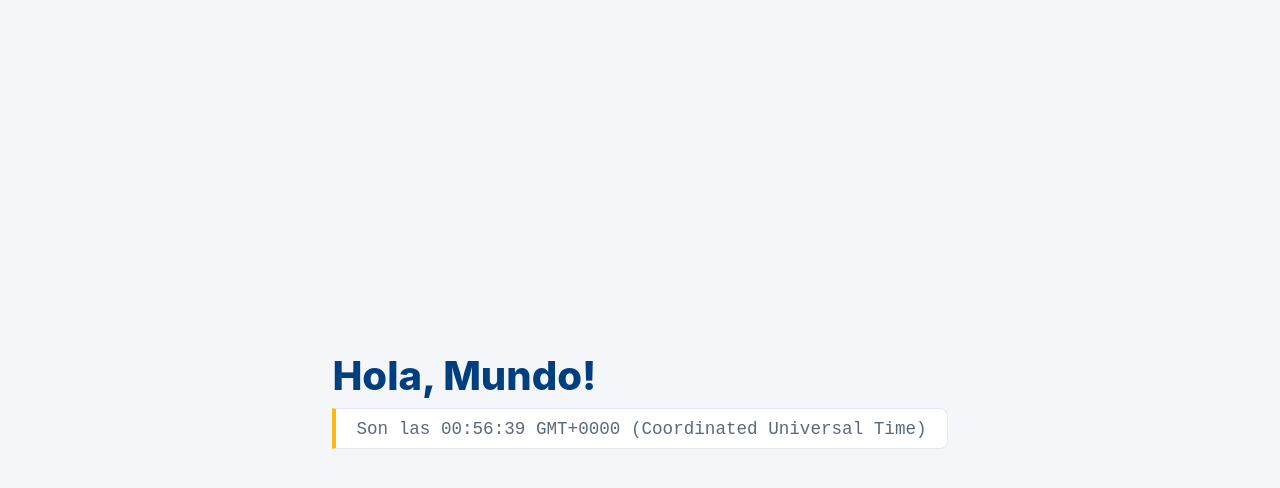
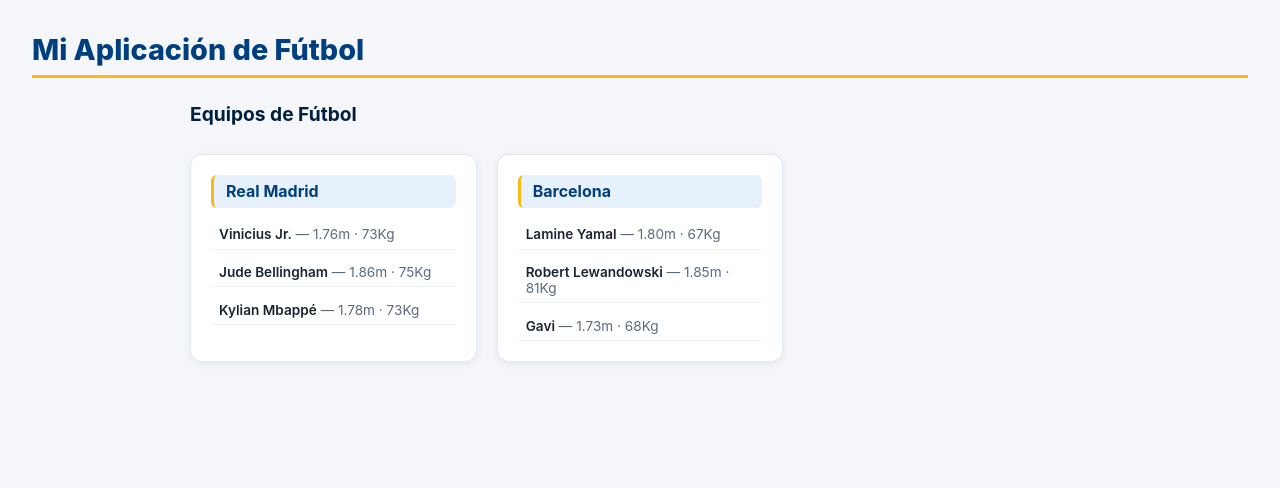
Before and after one commit to Miguel203Sopa/DPS_LABS_G02L, a Next.js app in the folder labo-dos/: page / in a window 1280 px wide. Shown: the top 488 px of the page. Built offline with nearby package versions, Linux system fonts and the light colour scheme.

Commit message:
refactor: Ejercicio2

```diff
--- a/labo-dos/src/app/page.module.css
+++ b/labo-dos/src/app/page.module.css
@@ -1,29 +1,71 @@
-/* Ejercicio 1 — Hola Mundo */
+/* Ejercicio 2 — Equipos de Fútbol */
 .main {
   min-height: 100vh;
-  display: flex;
-  flex-direction: column;
-  align-items: center;
-  justify-content: center;
   background: #f4f6f9;
   font-family: 'Inter', sans-serif;
+  padding: 2rem;
 }
 
 .main h1 {
-  font-size: 2.5rem;
+  font-size: 1.8rem;
   font-weight: 800;
   color: #003f7f;
+  border-bottom: 3px solid #fdb913;
+  padding-bottom: 0.5rem;
+  margin-bottom: 1.5rem;
+}
+
+.container__list {
+  display: grid;
+  grid-template-columns: repeat(auto-fill, minmax(280px, 1fr));
+  gap: 1.25rem;
+  max-width: 900px;
+  margin: 0 auto;
+}
+
+.container__list h2 {
+  grid-column: 1 / -1;
+  font-size: 1.2rem;
+  font-weight: 700;
+  color: #001f3f;
   margin-bottom: 0.5rem;
 }
 
-.main h2 {
-  font-size: 1.1rem;
-  font-weight: 500;
-  color: #5a6a7e;
+.container__list div {
   background: #fff;
   border: 1px solid #e2e8f0;
-  border-left: 4px solid #fdb913;
-  padding: 0.6rem 1.25rem;
-  border-radius: 0 8px 8px 0;
-  font-family: 'Fira Code', monospace;
+  border-radius: 12px;
+  padding: 1.25rem;
+  box-shadow: 0 2px 8px rgba(0,63,127,.07);
 }
+
+.container__list h3 {
+  font-size: 1rem;
+  font-weight: 700;
+  color: #003f7f;
+  background: #e6f1fb;
+  padding: 0.4rem 0.75rem;
+  border-radius: 6px;
+  margin-bottom: 0.75rem;
+  border-left: 3px solid #fdb913;
+}
+
+.container__list ul {
+  list-style: none;
+  padding: 0;
+  display: flex;
+  flex-direction: column;
+  gap: 0.5rem;
+}
+
+.container__list li {
+  font-size: 0.85rem;
+  color: #5a6a7e;
+  padding: 0.4rem 0.5rem;
+  border-bottom: 1px solid #f0f4f8;
+}
+
+.container__list li strong {
+  color: #1a2332;
+  font-weight: 600;
+}
--- a/labo-dos/src/app/page.tsx
+++ b/labo-dos/src/app/page.tsx
@@ -2,19 +2,60 @@
 import { JSX } from "react/jsx-dev-runtime";
 import styles from "./page.module.css";
 
-const element: JSX.Element = (
-  <>
-    <h1>Hola, Mundo!</h1>
-    <h2>Son las {new Date().toTimeString()}</h2>
-  </>
+
+interface Jugador {
+  id: number;
+  nombre: string;
+  altura: string;
+  peso: string;
+}
+
+interface Equipo {
+  id: number;
+  nombre: string;
+  plantilla: Jugador[];
+}
+
+interface EquiposProps {
+  equipos: Equipo[];
+}
+
+const Equipos = ({ equipos }: EquiposProps) => (
+  <div className={styles.container__list}>
+    <h2>Equipos de Fútbol</h2>
+    {equipos.map((equipo: Equipo) => (
+      <div key={equipo.id}>
+        <h3>{equipo.nombre}</h3>
+        <ul>
+          {equipo.plantilla.map((j: Jugador) => (
+            <li key={j.id}>
+              <strong>{j.nombre}</strong> — {j.altura}m · {j.peso}
+            </li>
+          ))}
+        </ul>
+      </div>
+    ))}
+  </div>
 );
+
+const equiposData: Equipo[] = [
+  { id: 1, nombre: "Real Madrid", plantilla: [
+    { id: 1, nombre: "Vinicius Jr.", altura: "1.76", peso: "73Kg" },
+    { id: 2, nombre: "Jude Bellingham", altura: "1.86", peso: "75Kg" },
+    { id: 3, nombre: "Kylian Mbappé", altura: "1.78", peso: "73Kg" },
+  ]},
+  { id: 2, nombre: "Barcelona", plantilla: [
+    { id: 1, nombre: "Lamine Yamal", altura: "1.80", peso: "67Kg" },
+    { id: 2, nombre: "Robert Lewandowski", altura: "1.85", peso: "81Kg" },
+    { id: 3, nombre: "Gavi", altura: "1.73", peso: "68Kg" },
+  ]},
+];
 
 export default function Home() {
   return (
     <main className={styles.main}>
-      <div className="App">
-        {element}
-      </div>
+      <h1>Mi Aplicación de Fútbol</h1>
+      <Equipos equipos={equiposData} />
     </main>
   );
 }
```
Also changed, not shown: 1 other file (tests, documents, lock files or other folders).
